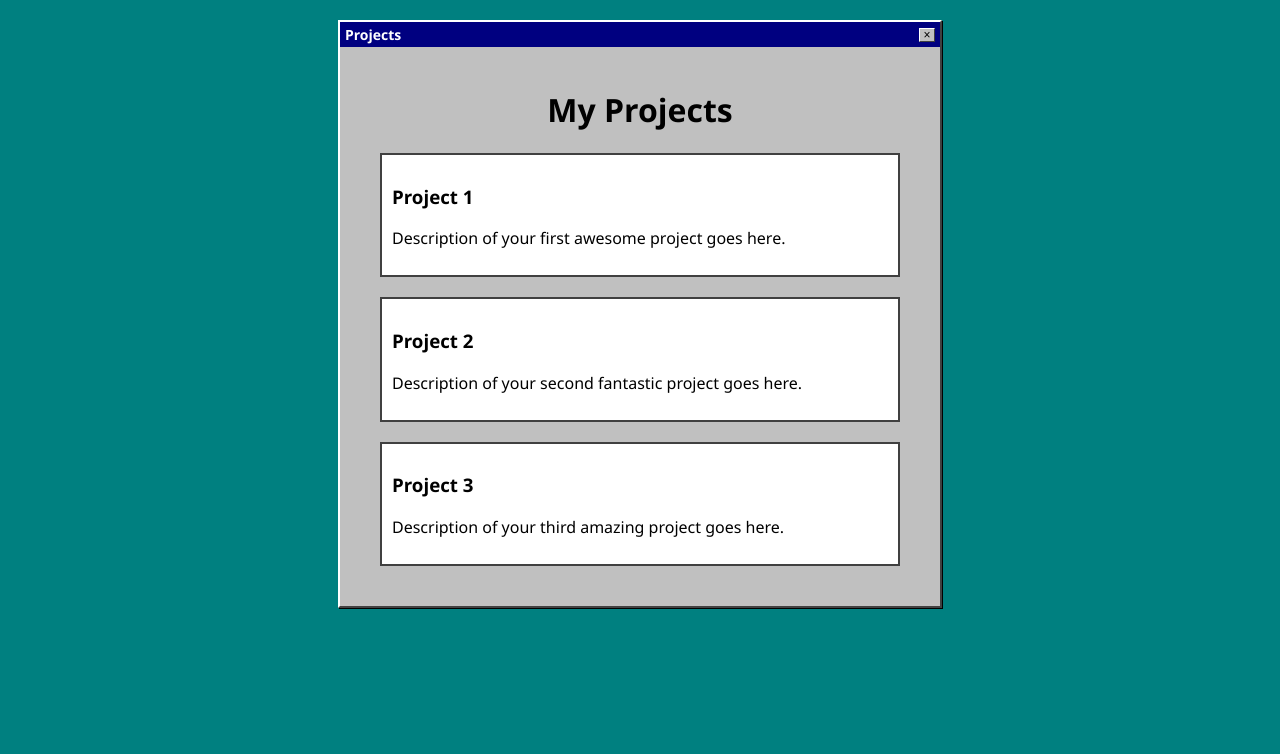
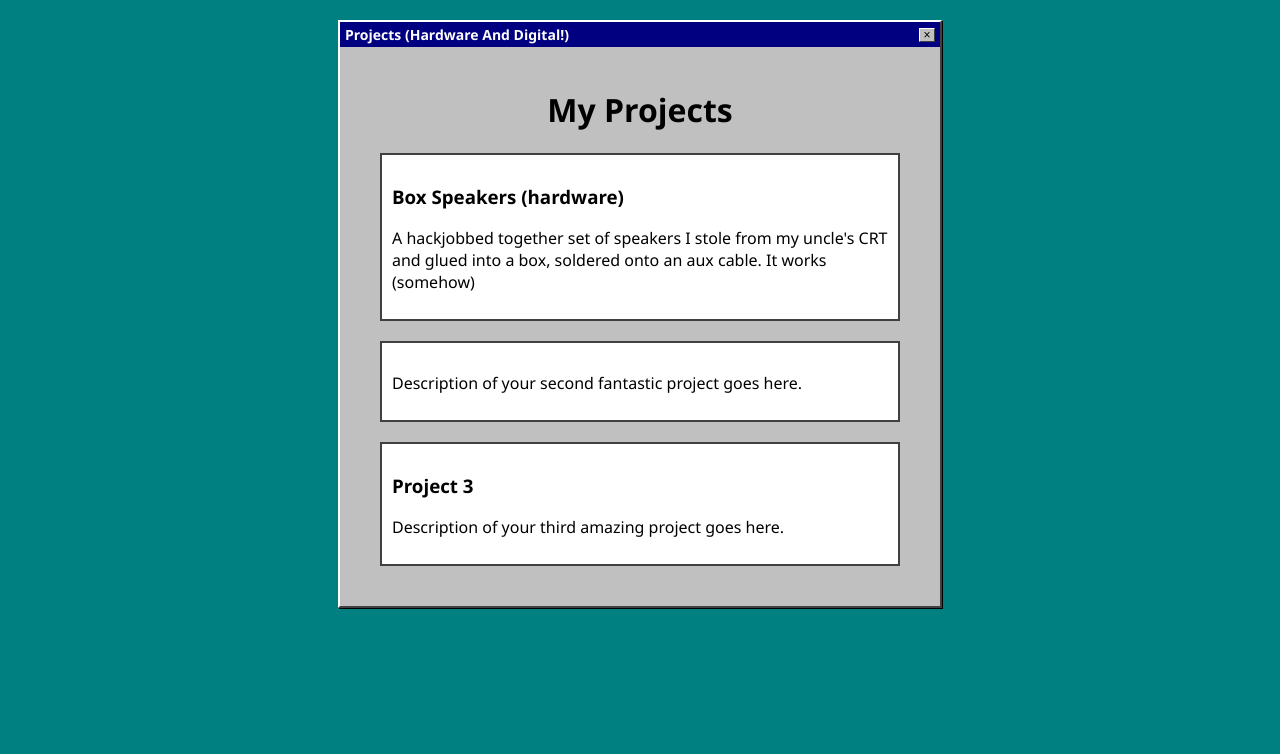
Before and after one commit to Shibedev12/Shibedev12, a plain HTML site: page projects.html in a window 1280 px wide. Shown: the top 754 px of the page. Drawn offline with Linux system fonts and the light colour scheme.

Commit message:
Update projects.html

```diff
--- a/projects.html
+++ b/projects.html
@@ -213,7 +213,7 @@
 <body>
     <div class="window">
         <div class="title-bar">
-            <div class="title-bar-text">Projects</div>
+            <div class="title-bar-text">Projects (Hardware And Digital!)</div>
             <div class="title-bar-controls">
                 <button class="title-bar-button" onclick="window.location.href='main.html'">×</button>
             </div>
@@ -221,11 +221,11 @@
         <div class="window-content">
             <h1>My Projects</h1>
             <div class="project-item">
-                <h3>Project 1</h3>
-                <p>Description of your first awesome project goes here.</p>
+                <h3>Box Speakers (hardware)</h3>
+                <p>A hackjobbed together set of speakers I stole from my uncle's CRT and glued into a box, soldered onto an aux cable. It works (somehow)</p>
             </div>
             <div class="project-item">
-                <h3>Project 2</h3>
+                <h3></h3>
                 <p>Description of your second fantastic project goes here.</p>
             </div>
             <div class="project-item">
```
